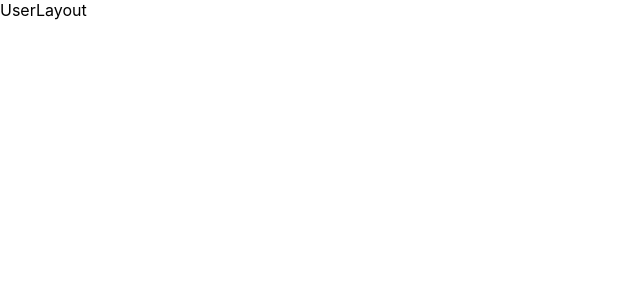
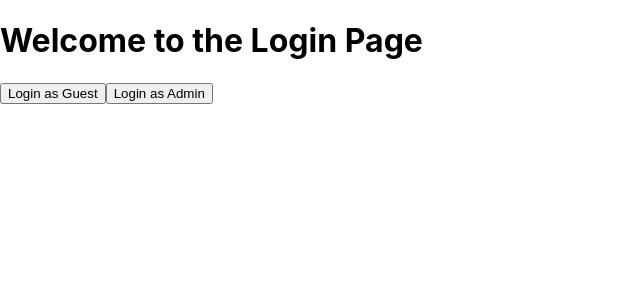
Before and after one commit to Arshathkky/Group_07, a React (Create React App) app in the folder frontend/: page / in a window 1280 px wide. Shown: the top 300 px of the page, without its empty margins (0-640 px from the left). Built offline with nearby package versions, Linux system fonts and the light colour scheme.

Commit message:
afterlogin

```diff
--- a/frontend/src/App.js
+++ b/frontend/src/App.js
@@ -1,18 +1,23 @@
-import { AdminLayout } from "./Layout/AdminLayout";
-import { UserLayout } from "./Layout/UserLayout";
+// App.js
+import React, { useState } from 'react';
+import UserLayout from './Layout/UserLayout';  // Corrected import
+import AdminLayout from './Layout/AdminLayout';  // Corrected import
+import LoginForm from './Login/LoginForm';
 
-const role = 'user'
-function App() {
-  {
-    if (role == 'user')
-    return(
-      <UserLayout/>
-    )
-    else if (role == 'admin')
-    return(
-      <AdminLayout/>
-    )
-  }
-}
+const App = () => {
+  const [userRole, setUserRole] = useState('');
 
-export default App;
+  const handleLogin = (role) => {
+    setUserRole(role);
+  };
+
+  return (
+    <div>
+      {userRole === 'guest' && <UserLayout />}
+      {userRole === 'admin' && <AdminLayout />}
+      {userRole === '' && <LoginForm onLogin={handleLogin} />}  {/* Corrected component name */}
+    </div>
+  );
+};
+
+export default App;
--- a/frontend/src/Layout/AdminLayout.js
+++ b/frontend/src/Layout/AdminLayout.js
@@ -1,7 +1,8 @@
 import React from 'react'
 
-export const AdminLayout = () => {
+const AdminLayout=()=>{
   return (
-    <div>AdminLayout</div>
+    <div>Admin</div>
   )
 }
+export default AdminLayout;
--- a/frontend/src/Layout/UserLayout.js
+++ b/frontend/src/Layout/UserLayout.js
@@ -1,7 +1,13 @@
 import React from 'react'
-
-export const UserLayout = () => {
-  return (
-    <div>UserLayout</div>
+const UserLayout=()=>{
+  return(
+    <div>
+    <h1>Header</h1>
+    <h1>slide</h1>
+    <h1>Score</h1>
+    <h1>Footer</h1>
+    </div>
   )
 }
+
+export default UserLayout;
--- /dev/null
+++ b/frontend/src/Login/LoginForm.js
@@ -0,0 +1,42 @@
+// LoginPage.js
+import React, { useState } from 'react';
+
+const LoginForm = ({ onLogin }) => {
+  const [role, setRole] = useState('');
+  const [adminUsername, setAdminUsername] = useState('');
+  const [adminPassword, setAdminPassword] = useState('');
+
+  const handleLogin = () => {
+     if (role === 'admin' && adminUsername === 'admin' && adminPassword === '1234') {
+      onLogin('admin');
+    } else {
+      alert('Invalid login credentials');
+    }
+  };
+  const guestlogin=() => {
+    onLogin('guest');
+  }
+  return (
+    <div>
+      <h1>Welcome to the Login Page</h1>
+
+      <button onClick={guestlogin}>Login as Guest</button>
+      <button onClick={() => setRole('admin')}>Login as Admin</button>
+
+      {role === 'admin' && (
+        <div>
+          <h2>Admin Login</h2>
+          <label htmlFor="adminUsername">Username: </label>
+          <input type="text" id="adminUsername" onChange={(e) => setAdminUsername(e.target.value)} />
+          <br />
+          <label htmlFor="adminPassword">Password: </label>
+          <input type="password" id="adminPassword" onChange={(e) => setAdminPassword(e.target.value)} />
+          <br />
+          <button onClick={handleLogin}>Login</button>
+        </div>
+      )}
+    </div>
+  );
+};
+
+export default LoginForm;
```
